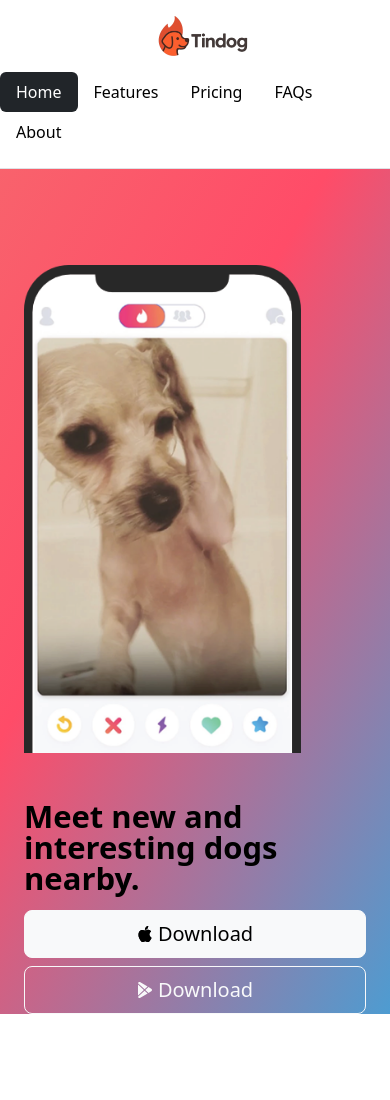
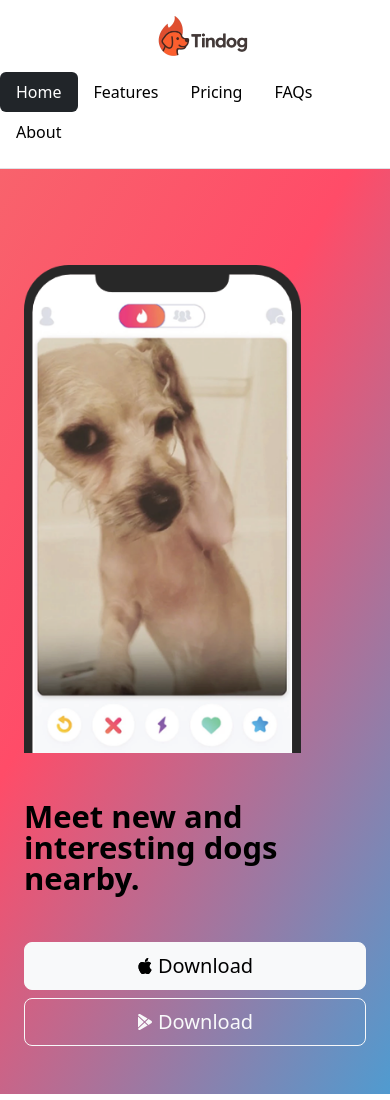
Before and after one commit to abhi-2028/TinDog, a plain HTML site: page index.html in a window 390 px wide. Shown: the top 1100 px of the page. Drawn offline with nearby package versions, Linux system fonts and the light colour scheme.

```diff
--- a/index.html
+++ b/index.html
@@ -39,10 +39,10 @@
                         height="200" loading="lazy" />
                 </div>
                 <div class="col-lg-6" bis_skin_checked="1">
-                    <h1 class="display-5 fw-bold text-body-emphasis lh-1 mb-3">
+                    <h1 class="display-5 fw-bold text-body-emphasis lh-1 mb-5">
                         Meet new and interesting dogs nearby.
                     </h1>
-                    <div class="d-grid gap-2 d-md-flex justify-content-md-start" bis_skin_checked="1">
+                    <div class="d-grid gap-2 d-md-flex justify-content-md-start mb-5" bis_skin_checked="1">
                         <button type="button" class="btn btn-light btn-lg px-4">
                             <svg xmlns="http://www.w3.org/2000/svg" width="16" height="16" fill="currentColor"
                                 class="bi bi-apple mb-1" viewBox="0 0 16 16">
```
